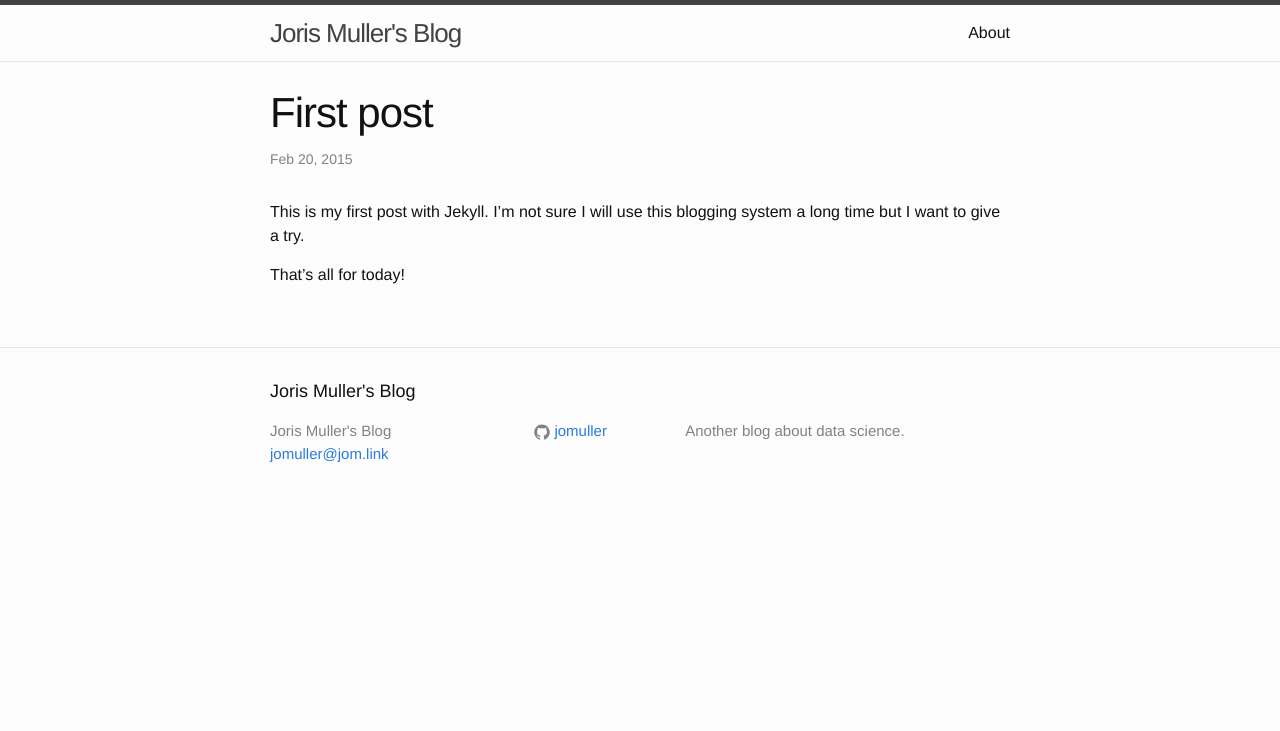
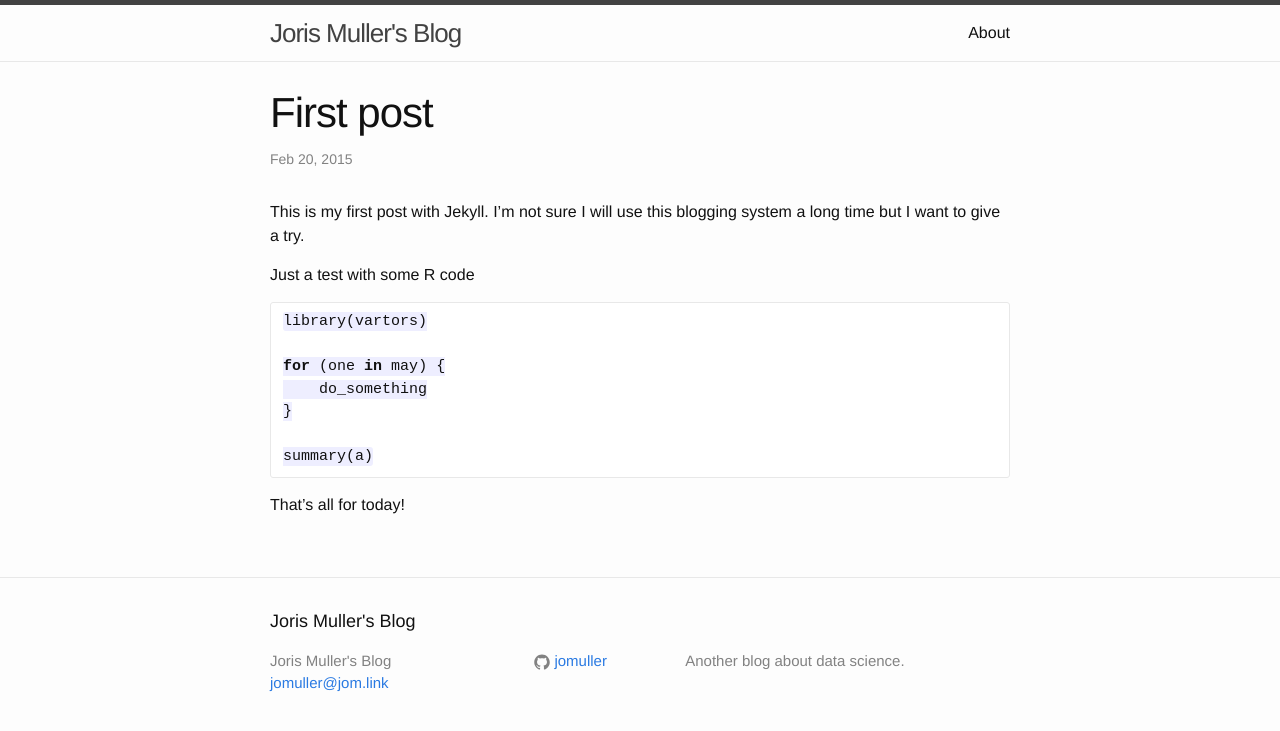
Before and after one commit to davan690/jomuller.github.io, a Jekyll site: the page built from _posts/2015-02-20-First_post.markdown, in a window 1280 px wide. Shown: the top 731 px of the page. Built offline with Jekyll 4.4.1, drawn with Linux system fonts in a browser that asks for light colours.

Commit message:
test code

````diff
--- a/_posts/2015-02-20-First_post.markdown
+++ b/_posts/2015-02-20-First_post.markdown
@@ -7,4 +7,16 @@ categories: jekyll update
 
 This is my first post with Jekyll. I'm not sure I will use this blogging system a long time but I want to give a try.
 
+Just a test with some R code
+
+```s
+library(vartors)
+
+for (one in may) {
+    do_something
+}
+
+summary(a)
+```
+
 That's all for today!
````
